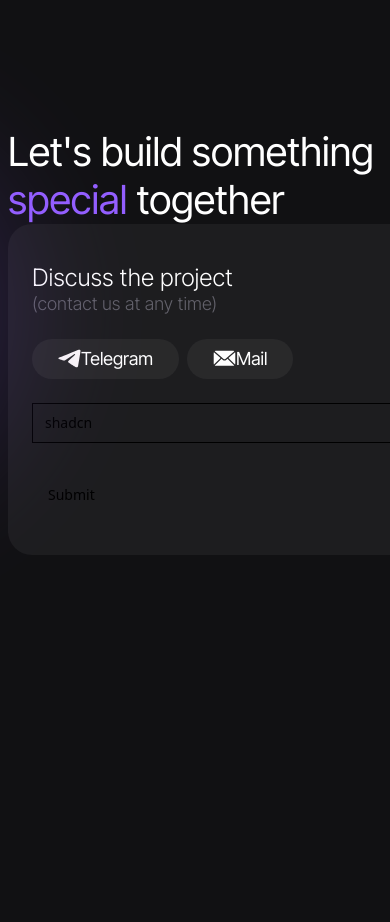
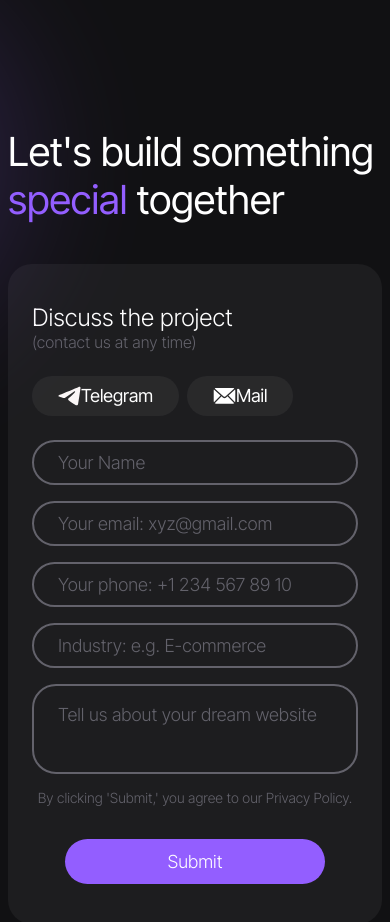
Before and after one commit to igor-mlv/mlv.agency, a Next.js app: page / in a window 390 px wide. Shown: the part 6580-7502 px from the top of the page. Built offline with nearby package versions, Linux system fonts and the light colour scheme.

Commit message:
contact form design is ready and fully responsive

```diff
--- a/src/app/globals.css
+++ b/src/app/globals.css
@@ -45,3 +45,7 @@ p {
 .button {
   @apply font-interTight font-light md:text-[1.5rem] text-[1.125rem] leading-[120%] text-white
 }
+
+.formInputText {
+  @apply font-interTight font-light text-[1.125rem] leading-[120%] text-white
+}
--- a/src/components/sections/ContacUs/ContactUsSection.tsx
+++ b/src/components/sections/ContacUs/ContactUsSection.tsx
@@ -4,9 +4,9 @@ import ContactUsForm from "@/components/ui/customUI/ContactUsForm"
 
 export default function ContactUsSection() {
     return (
-        <section id="services" className="relative flex flex-col mt-[150px] px-2">
+        <section id="contact" className="relative flex flex-col pt-[150px] px-2">
 
-            <div className="w-full flex md:flex-row flex-col justify-around">
+            <div className="w-full flex md:flex-row flex-col justify-around md:space-y-0 space-y-[40px]">
                 <h2 className="z-10 w-full max-w-[630px]">{parse(contactUsSection.title)}</h2>
 
                 <ContactUsForm />
--- /dev/null
+++ b/src/components/ui/checkbox.tsx
@@ -0,0 +1,30 @@
+"use client"
+
+import * as React from "react"
+import * as CheckboxPrimitive from "@radix-ui/react-checkbox"
+import { Check } from "lucide-react"
+
+import { cn } from "@/lib/utils"
+
+const Checkbox = React.forwardRef<
+  React.ElementRef<typeof CheckboxPrimitive.Root>,
+  React.ComponentPropsWithoutRef<typeof CheckboxPrimitive.Root>
+>(({ className, ...props }, ref) => (
+  <CheckboxPrimitive.Root
+    ref={ref}
+    className={cn(
+      "peer h-4 w-4 shrink-0 rounded-sm border border-primary ring-offset-background focus-visible:outline-none focus-visible:ring-2 focus-visible:ring-ring focus-visible:ring-offset-2 disabled:cursor-not-allowed disabled:opacity-50 data-[state=checked]:bg-primary data-[state=checked]:text-primary-foreground",
+      className
+    )}
+    {...props}
+  >
+    <CheckboxPrimitive.Indicator
+      className={cn("flex items-center justify-center text-current")}
+    >
+      <Check className="h-4 w-4" />
+    </CheckboxPrimitive.Indicator>
+  </CheckboxPrimitive.Root>
+))
+Checkbox.displayName = CheckboxPrimitive.Root.displayName
+
+export { Checkbox }
--- a/src/components/ui/customUI/ContactUsForm.tsx
+++ b/src/components/ui/customUI/ContactUsForm.tsx
@@ -13,6 +13,9 @@ import {
     FormMessage,
 } from "@/components/ui/form"
 import { Input } from "@/components/ui/input"
+import { Textarea } from "@/components/ui/textarea"
+
+
 import Image from "next/image"
 
 import { contactUsForm } from "@/constants"
@@ -23,21 +26,22 @@ const formSchema = z.object({
     fullName:
         z.string()
             .min(2, { message: 'Name must be at least 2 characters long' })
-            .max(50, { message: 'Name must be at most 50 characters long' }),
+            .max(30, { message: 'Name must be at most 30 characters long' }),
     email:
         z.string()
             .email('Invalid email address'),
     phoneNumber:
         z.string()
             .min(10, { message: 'Phone number must be at least 10 numbers long' })
-            .max(15, { message: 'Phone number must be at most 15 numbers long' })
-            .regex(/^\d+$/, { message: 'Phone number must contain only numbers' }),
+            .max(14, { message: 'Phone number must be at most 14 numbers long' })
+            .regex(/^\+?\d+$/, { message: 'Phone number must contain only numbers' }),
     industry:
         z.string()
             .max(50, { message: 'Industry must be at most 50 characters long' }),
     description:
         z.string()
-            .max(200, { message: 'Description must be at most 200 characters long' }),
+            .max(500, { message: 'Description must be at most 500 characters long' }),
+    isPrivacyPolicy: z.boolean().default(false),
 })
 
 export default function ContactUsForm() {
@@ -61,10 +65,10 @@ export default function ContactUsForm() {
 
 
     return (
-        <div className="w-[412px] bg-[#FAF6F6] bg-opacity-[5%] rounded-[24px] px-[24px] py-[40px] space-y-[24px]">
+        <div className="md:w-[412px] w-full bg-[#FAF6F6] bg-opacity-[5%] rounded-[24px] px-[24px] py-[40px] space-y-[24px]">
             <div>
                 <h4>{contactUsForm.title}</h4>
-                <p className="text-[18px] text-gray">{contactUsForm.paragraph}</p>
+                <p className="md:text-[18px] text-[16px] text-gray">{contactUsForm.paragraph}</p>
             </div>
 
             <div className="w-full flex space-x-[8px]">
@@ -85,26 +89,57 @@ export default function ContactUsForm() {
                         </Button>
                     </Link>
                 ))}
-
             </div>
 
+            <Form {...form}>
+                <form onSubmit={form.handleSubmit(onSubmit)} className="space-y-[16px]">
+                    {contactUsForm.inputFields.map((inputField, index) => (
+                        <FormField
+                            key={index}
+                            control={form.control}
+                            name={inputField.name as "fullName" | "email" | "phoneNumber" | "industry"}
+                            render={({ field }) => (
+                                <FormItem>
+                                    <FormControl>
+                                        <Input
+                                            placeholder={inputField.placeholder}
+                                            {...field}
+                                            className="w-full h-[45px] bg-white bg-opacity-0 px-[24px] py-[18px] rounded-[24px] border-[2px] border-opacity-100 border-gray formInputText placeholder:text-gray"
+                                        />
+                                    </FormControl>
+                                    <FormMessage className="text-violet text-[16px] flex justify-center" />
+                                </FormItem>
+                            )}
+                        />
+                    ))}
 
-
-            <Form {...form}>
-                <form onSubmit={form.handleSubmit(onSubmit)} className="space-y-8">
                     <FormField
                         control={form.control}
-                        name="fullName"
+                        name={contactUsForm.textArea.name as "description"}
                         render={({ field }) => (
                             <FormItem>
                                 <FormControl>
-                                    <Input placeholder="shadcn" {...field} />
+                                    <Textarea
+                                        placeholder={contactUsForm.textArea.placeholder}
+                                        className="resize-none w-full h-[90px] bg-white bg-opacity-0 px-[24px] py-[18px] rounded-[24px] border-[2px] border-opacity-100 border-gray formInputText placeholder:text-gray"
+                                        {...field}
+                                    />
                                 </FormControl>
-                                <FormMessage />
+                                <FormMessage className="text-violet text-[16px] flex justify-center" />
                             </FormItem>
                         )}
                     />
-                    <Button type="submit">Submit</Button>
+                    <p className="md:text-[16px] text-[14px] text-center text-gray">By clicking 'Submit,' you agree to our Privacy Policy.</p>
+
+                    <div className="w-full flex justify-center pt-[16px]">
+                        <Button
+                            type="submit"
+                            variant="default"
+                            className="bg-violet w-[260px] h-[45px] md:px-[60px] px-[24px] rounded-[55px] z-30 hover:border-[2px] transition-all duration-500 border-violet button">
+                            {contactUsForm.btnText}
+                        </Button>
+                    </div>
+
                 </form>
             </Form>
 
--- /dev/null
+++ b/src/components/ui/textarea.tsx
@@ -0,0 +1,24 @@
+import * as React from "react"
+
+import { cn } from "@/lib/utils"
+
+export interface TextareaProps
+  extends React.TextareaHTMLAttributes<HTMLTextAreaElement> {}
+
+const Textarea = React.forwardRef<HTMLTextAreaElement, TextareaProps>(
+  ({ className, ...props }, ref) => {
+    return (
+      <textarea
+        className={cn(
+          "flex min-h-[80px] w-full rounded-md border border-input bg-background px-3 py-2 text-sm ring-offset-background placeholder:text-muted-foreground focus-visible:outline-none focus-visible:ring-2 focus-visible:ring-ring focus-visible:ring-offset-2 disabled:cursor-not-allowed disabled:opacity-50",
+          className
+        )}
+        ref={ref}
+        {...props}
+      />
+    )
+  }
+)
+Textarea.displayName = "Textarea"
+
+export { Textarea }
--- a/src/constants/index.ts
+++ b/src/constants/index.ts
@@ -225,7 +225,29 @@ export const contactUsForm = {
             alt: "Contact us via Mail",
             width: "w-[130px]",
             href: "mailto: test@gmail.com"
-
         },
     ],
+    inputFields: [
+        {
+            name: "fullName",
+            placeholder: "Your Name",
+        },
+        {
+            name: "email",
+            placeholder: "Your email: xyz@gmail.com",
+        },
+        {
+            name: "phoneNumber",
+            placeholder: "Your phone: +1 234 567 89 10",
+        },
+        {
+            name: "industry",
+            placeholder: "Industry: e.g. E-commerce",
+        },
+    ],
+    textArea: {
+        name: "description",
+        placeholder: "Tell us about your dream website",
+    },
+    btnText: "Submit",
 }
```
Also changed, not shown: package.json (line endings or trailing spaces), 1 other file (tests, documents, lock files or other folders).
